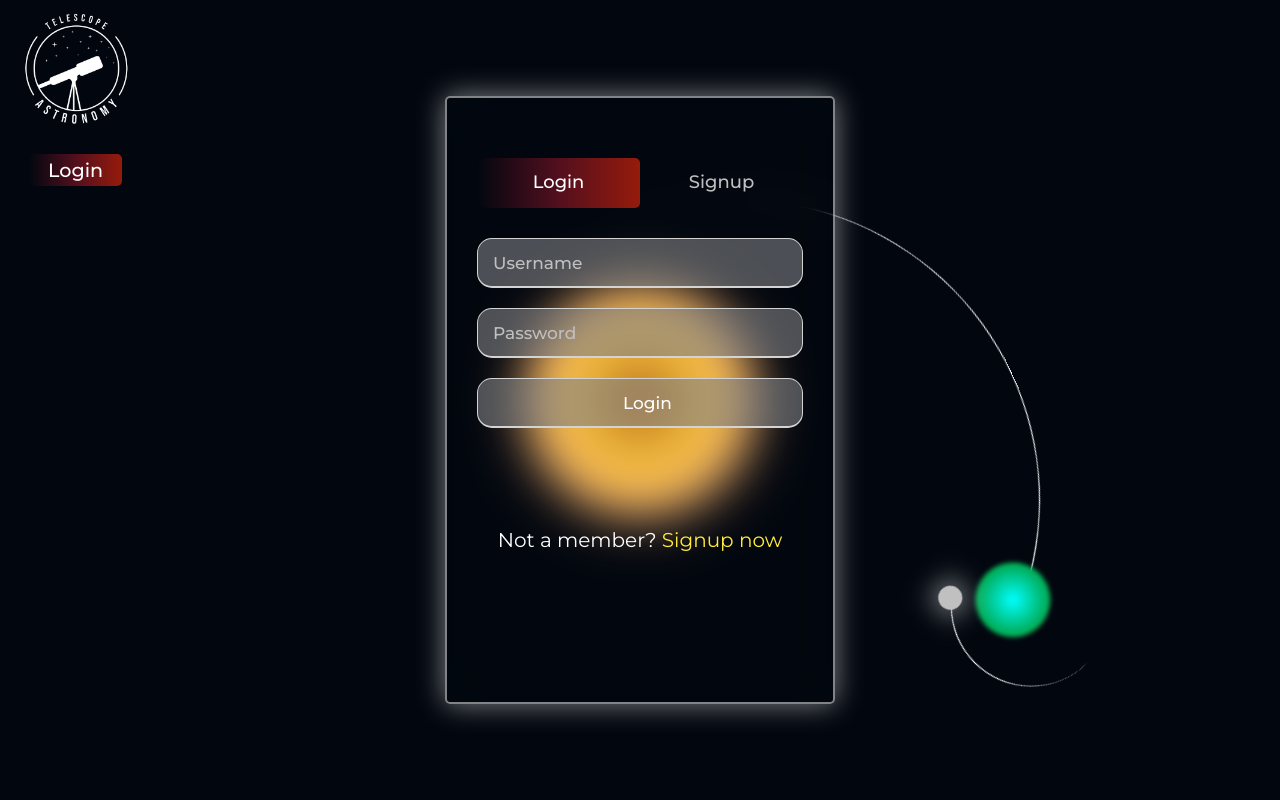
After one commit to alix-platier-favier/module-connexion-b2, a PHP site: page /loginSignup.php in a window 1280 px wide. The commit adds this page. Run offline with PHP 8.4, Linux system fonts and the light colour scheme; the visitor is signed in with stand-in values (Sample User, id 1).

Commit message:
Update Day2

```diff
--- /dev/null
+++ b/CSS/bg.css
@@ -0,0 +1,162 @@
+* {
+    box-sizing: border-box;
+    text-decoration: none;
+    font-family: 'Montserrat', sans-serif;
+}
+
+:root {
+    --color-primary: #81838796;
+    --color-light: #ffeb3b;
+    --color-light-variant: #f8bc04;
+    --color-dark: #530f1e;
+    --color-dark-variant: #961b0b;
+    --color-white: #fff;
+    --color-white-variant: silver;
+    --color-black: #000;
+    --color-bg: #02070f;
+    --color-bgS: #ff00e0;
+    --color-bgE: aqua;
+    --color-bgE1: green;
+
+    --transition: all 400ms ease;
+}
+
+body {
+    height: 100vh;
+    display: flex;
+    justify-content: center;
+    align-items: center;
+    background-color: var(--color-bg);
+    overflow: hidden;
+    margin: 0;
+}
+
+.topnav {
+    display: flex;
+    flex-direction: column;
+    position: absolute;
+    top: 0;
+    left: 0;
+}
+
+.topnav .btn {
+    display: flex;
+    justify-content: left;
+    margin-left: 1.5em;
+    font-weight: 500;
+    font-size: 1.2em;
+    color: var(--color-white);
+    background: -webkit-linear-gradient(left, var(--color-bg), var(--color-dark), var(--color-dark-variant));
+    border: none;
+    border-radius: 5px;
+    padding: 0.2em 1em;
+}
+
+.topnav .btn:hover {
+    cursor: pointer;
+    background: transparent;
+    box-shadow: 0 0 1.8rem rgba(255, 255, 255, 0.5);
+    transition: var(--transition);
+}
+
+.container {
+    font-size: 10px;
+    width: 60em;
+    height: 60em;
+    position: fixed;
+    top: 50%;
+    left: 50%;
+    display: flex;
+    justify-content: center;
+    align-items: center;
+    transform: translate(-50%, -50%);
+}
+
+.sun {
+    position: absolute;
+    width: 20em;
+    height: 20em;
+    background: radial-gradient(var(--color-dark-variant), var(--color-light), var(--color-bgS));
+    border-radius: 50%;
+    box-shadow: 0 0 3em var(--color-white);
+    top: 50%;
+    left: 50%;
+    animation: rotate 1.5 linear infinite;
+    transform: translate(-50%, -50%);
+}
+
+.sun span {
+    position: absolute;
+    width: 20em;
+    height: 20em;
+    background: radial-gradient(var(--color-dark-variant), var(--color-light), var(--color-bgS));
+    border-radius: 50%;
+}
+
+span:nth-child(1) {
+    filter: blur(5px);
+}
+
+span:nth-child(2) {
+    filter: blur(25px);
+}
+
+span:nth-child(3) {
+    filter: blur(25px);
+}
+
+.earth,
+.moon {
+    position: absolute;
+    border-style: solid;
+    border-color: white transparent transparent transparent;
+    border-width: 0.1em 0.1em 0 0;
+    border-radius: 50%;
+}
+
+.earth {
+    top: 10em;
+    left: 10em;
+    width: 60em;
+    height: 60em;
+    animation: orbit 36.5s linear infinite;
+}
+
+.moon {
+    top: 0;
+    right: 0;
+    width: 16em;
+    height: 16em;
+    animation: orbit 2.7s linear infinite;
+}
+
+.earth::before,
+.moon::before {
+    content: '';
+    position: absolute;
+    border-radius: 50%;
+}
+
+.earth::before {
+    top: 5.6em;
+    right: 5.6em;
+    width: 7.5em;
+    height: 7.5em;
+    background: radial-gradient(var(--color-bgE), var(--color-bgE1));
+    filter: blur(2px);
+}
+
+.moon::before {
+    top: 1.6em;
+    right: 0.4em;
+    width: 2.4em;
+    height: 2.4em;
+    box-shadow: 0 0 3em var(--color-white);
+    background-color: var(--color-white-variant);
+}
+
+@keyframes orbit {
+    100% {
+        transform: rotate(360deg);
+    }
+}
--- /dev/null
+++ b/CSS/form.css
@@ -0,0 +1,242 @@
+* {
+    margin: 0;
+    padding: 0;
+    box-sizing: border-box;
+    font-family: "Montserrat", sans-serif;
+}
+
+:root {
+    --color-primary: #81838796;
+    --color-light: #ffeb3b;
+    --color-light-variant: #f8bc04;
+    --color-dark: #530f1e;
+    --color-dark-variant: #961b0b;
+    --color-white: #fff;
+    --color-white-variant: silver;
+    --color-black: #000;
+    --color-bg: #02070f;
+    --color-bgS: #ff00e0;
+    --color-bgE: aqua;
+    --color-bgE1: green;
+
+    --transition: all 400ms ease;
+}
+
+::selection {
+    background: var(--color-primary);
+    color: var(--color-white);
+}
+
+.wrapper {
+    position: relative;
+    overflow: hidden;
+    max-width: 390px;
+    background: transparent;
+    backdrop-filter: blur(20px);
+    border: 2px solid rgba(255, 255, 255, 0.5);
+    padding: 30px;
+    border-radius: 5px;
+    box-shadow: 0 0 1.8rem rgba(255, 255, 255, 0.5);
+}
+
+.wrapper .slide-controls {
+    position: relative;
+    display: flex;
+    height: 50px;
+    width: 100%;
+    overflow: hidden;
+    margin: 30px 0 10px 0;
+    justify-content: space-between;
+    background-color: transparent;
+    border-radius: 10px;
+}
+
+.slide-controls .slide {
+    height: 100%;
+    width: 100%;
+    color: var(--color-white);
+    font-size: 18px;
+    font-weight: 500;
+    text-align: center;
+    align-items: center;
+    line-height: 48px;
+    cursor: pointer;
+    z-index: 1;
+    transition: all 0.6s ease;
+}
+
+.slide-controls label.signup {
+    color: var(--color-white-variant);
+}
+
+.slide-controls .slider-tab {
+    position: absolute;
+    height: 100%;
+    width: 50%;
+    left: 0;
+    z-index: 0;
+    border-radius: 5px;
+    background: -webkit-linear-gradient(left, var(--color-bg), var(--color-dark), var(--color-dark-variant));
+    transition: all 0.6s cubic-bezier(0.68, -0.55, 0.265, 1.55);
+}
+
+input[type="radio"] {
+    display: none;
+}
+
+#signup:checked~.slider-tab {
+    left: 50%;
+}
+
+#signup:checked~label.signup {
+    color: var(--color-white);
+    cursor: default;
+    user-select: none;
+}
+
+#signup:checked~label.login {
+    color: var(--color-white-variant);
+}
+
+#login:checked~label.signup {
+    color: var(--color-white-variant);
+}
+
+#login:checked~label.login {
+    cursor: default;
+    user-select: none;
+}
+
+.wrapper .form-container {
+    width: 100%;
+    overflow: hidden;
+}
+
+.form-container .form-inner {
+    display: flex;
+    width: 200%;
+}
+
+.form-container .form-inner form {
+    width: 50%;
+    transition: all 0.6s cubic-bezier(0.68, -0.55, 0.265, 1.55);
+}
+
+.form-inner form .field {
+    height: 50px;
+    width: 100%;
+    margin-top: 20px;
+}
+
+.form-inner form .field input {
+    height: 100%;
+    width: 100%;
+    outline: none;
+    padding-left: 15px;
+    border-radius: 15px;
+    border: 1px solid lightgrey;
+    border-bottom-width: 2px;
+    font-size: 17px;
+    font-weight: 500;
+    color: var(--color-white);
+    transition: all 0.3s ease;
+    background: var(--color-primary);
+}
+
+.form-inner form .field input:focus {
+    border-color: var(--color-dark-variant);
+}
+
+.form-inner form .field input::placeholder {
+    color: var(--color-white-variant);
+    transition: all 0.3s ease;
+}
+
+form .field input:focus::placeholder {
+    color: var(--color-white-variant);
+}
+
+.form-inner form .pass-link {
+    margin-top: 5px;
+}
+
+.form-inner form .signup-link {
+    text-align: center;
+    margin-top: 100px;
+    color: var(--color-white);
+    font-weight: 400;
+    font-size: 20px;
+}
+
+.form-inner form .pass-link a,
+.form-inner form .signup-link a {
+    color: var(--color-light);
+    text-decoration: none;
+}
+
+.form-inner form .pass-link a:hover,
+.form-inner form .signup-link a:hover {
+    text-decoration: underline;
+    transition: var(--transition);
+}
+
+.checkbox {
+    color: var(--color-white-variant);
+    display: flex;
+    justify-content: center;
+    margin-top: 15px;
+
+}
+
+.checkbox label input {
+    accent-color: var(--color-dark-variant);
+}
+
+.checkbox a {
+    color: var(--color-white-variant);
+    text-decoration: none;
+}
+
+.checkbox a:hover {
+    text-decoration: underline;
+    color: var(--color-light);
+    transition: var(--transition);
+}
+
+.form .btn {
+    height: 50px;
+    width: 100%;
+    border-radius: 5px;
+    position: relative;
+    overflow: hidden;
+}
+
+.form .btn .btn-layer {
+    height: 100%;
+    width: 300%;
+    position: absolute;
+    left: -100%;
+    border-radius: 5px;
+    transition: all 0.4s ease;
+}
+
+form .btn:hover .btn-layer {
+    left: 0;
+    background-color: var(--color-dark-variant);
+    cursor: pointer;
+}
+
+form.btn input[type="submit"] {
+    height: 100%;
+    width: 100%;
+    z-index: 1;
+    position: relative;
+    background: none;
+    border: none;
+    color: var(--color-white);
+    padding-left: 0;
+    border-radius: 5px;
+    font-size: 20px;
+    font-weight: 500;
+    cursor: pointer;
+}
--- a/MyPdo.php
+++ b/MyPdo.php
@@ -2,6 +2,11 @@
 
 require_once 'User.php';
 require_once 'conn.php';
+
+define("SERVERNAME", "localhost:3306");
+define("USERNAME", "root");
+define("PASSWORD", "Phpcdlamerd*159753!");
+define("DBNAME", "moduleconnexionb2");
 
 class MyPdo
 {
@@ -9,9 +14,8 @@ class MyPdo
 
     public function __construct()
     {
-        global $servername, $dbname, $username, $password;
 
-        $this->connection = new PDO("mysql:host=" . $servername . ";dbname=" . $dbname, $username, $password);
+        $this->connection = new PDO("mysql:host=" . SERVERNAME . ";dbname=" . DBNAME, USERNAME, PASSWORD);
         $this->connection->setAttribute(PDO::ATTR_ERRMODE, PDO::ERRMODE_EXCEPTION);
     }
 
--- /dev/null
+++ b/loginSignup.php
@@ -0,0 +1,155 @@
+<?php require_once 'conn.php';
+require_once 'MyPdo.php';
+
+try {
+
+    $conn = new PDO("mysql:host=$servername;dbname=$dbname", $username, $password);
+    $conn->setAttribute(PDO::ATTR_ERRMODE, PDO::ERRMODE_EXCEPTION);
+
+    if ($_SERVER['REQUEST_METHOD'] === 'POST') {
+        $login = $_POST['login'];
+        $password = $_POST['password'];
+
+
+        $stmt = $conn->prepare("SELECT * FROM user WHERE login = :login");
+        $stmt->bindParam(':login', $login);
+        $stmt->execute();
+
+        if ($stmt->rowCount() > 0) {
+            $row = $stmt->fetch(PDO::FETCH_ASSOC);
+            $hashed_password = $row['password'];
+
+
+            if (password_verify($password, $hashed_password)) {
+
+                $_SESSION['loggedin'] = true;
+                $_SESSION['login'] = $row['login'];
+                $_SESSION['firstname'] = $row['firstname'];
+                $_SESSION['lastname'] = $row['lastname'];
+
+                if ($_SESSION['login'] === 'admin') {
+                    header("Location: admin.php");
+                } else {
+                    header("Location: profil.php");
+                }
+                exit;
+            } else {
+                echo "<script>alert('Incorrect password');</script>";
+            }
+        } else {
+            echo "<script>alert('Incorrect login');</script>";
+
+        }
+    }
+} catch(PDOException $e) {
+    echo "<script>alert('Error: " . $e->getMessage() . "');</script>";
+}
+
+$conn = null;
+
+if ($_SERVER['REQUEST_METHOD'] === 'POST') {
+    $login = $_POST['login'];
+    $firstname = $_POST['firstname'];
+    $lastname = $_POST['lastname'];
+    $password = $_POST['password'];
+
+    $pdo = new MyPdo();
+    $pdo->addUser($login, $firstname, $lastname, $password);
+
+    header('Location: loginSignup.php');
+    exit;
+}
+?>
+
+
+
+<!-------------------------------------------------------------------------------------------------------------------------------->
+
+<?php require_once 'MyPdo.php';?>
+
+<!DOCTYPE html>
+<html lang="en">
+<head>
+    <meta charset="UTF-8">
+    <meta http-equiv="X-UA-Compatible" content="IE=edge">
+    <meta name="viewport" content="width=device-width, initial-scale=1.0">
+    <title>Astro-connection</title>
+    <link rel="stylesheet" href="CSS/bg.css">
+    <link rel="stylesheet" href="CSS/form.css">
+    <script defer src="script.js"></script>
+    <link rel="stylesheet" href="https://use.fontawesome.com/releases/v5.15.4/css/all.css" integrity="sha384-DyZ88mC6Up2uqS4h/KRgHuoeGwBcD4Ng9SiP4dIRy0EXTlnuz47vAwmeGwVChigm" crossorigin="anonymous"/>
+    <link rel="preconnect" href="https://fonts.googleapis.com">
+    <link rel="preconnect" href="https://fonts.gstatic.com" crossorigin>
+    <link href="https://fonts.googleapis.com/css2?family=Montserrat:wght@300;400;500;600;700&display=swap" rel="stylesheet">
+</head>
+<body>
+    <div class="topnav">
+        <div class="logo">
+            <a href="index.php">
+            <img src="img\LogoW.png" alt="Logo" height="150px"></a>
+            <button class="btn" onclick="location.href='loginSignup.php'">Login</button>
+        </div>
+        <div class="container">
+        <div class="sun">
+            <span></span>
+            <span></span>
+            <span></span>
+        </div>
+        <div class="earth">
+            <div class="moon"></div>
+        </div>
+    </div>
+    </div><div class="wrapper">
+        <div class="form-container">
+            <div class="slide-controls">
+            <input type="radio" name="slide" id="login" checked>
+            <input type="radio" name="slide" id="signup">
+            <label for="login" class="slide login">Login</label>
+            <label for="signup" class="slide signup">Signup</label>
+            <div class="slider-tab"></div>
+        </div>
+        <div class="form-inner">
+            <form action="loginSingup.php" method="post" class="login">
+                <div class="field">
+                    <input type="text" placeholder="Username" name="login" required>
+                </div>
+                <div class="field">
+                    <input type="password" placeholder="Password" name="password" required>
+                </div>
+                <div class="field btn">
+                    <div class="btn-layer"></div>
+                    <input type="submit" value="Login">
+                </div>
+                <div class="signup-link">
+                    Not a member? <a href="">Signup now</a>
+                </div>
+            </form>
+            <form action="" method="post" class="signup">
+                <div class="field">
+                    <input type="text" placeholder="Username" name="login" required>
+                </div>
+                <div class="field">
+                    <input type="text" placeholder="First Name" name="firstname" required>
+                </div>
+                <div class="field">
+                    <input type="text" placeholder="Last Name" name="lastname" required>
+                </div>
+                <div class="field">
+                    <input type="password" placeholder="Password" name="password" required>
+                </div>
+                <div class="field">
+                    <input type="password" placeholder="Confirm Password" name="password" required>
+                </div>
+                <div class="checkbox">
+                    <label><input type="checkbox" required>
+                    I agree to the terms & conditions</label>
+                </div>
+                <div class="field btn">
+                    <div class="btn-layer"></div>
+                    <input type="submit" value="Signup">
+                </div>
+            </form>
+        </div>
+    </div>
+</body>
+</html>
```
Also changed, not shown: index.php (+9 -59 lines), login.php (deleted, +0 -48 lines), signup.php (deleted, +0 -16 lines), style.css (deleted, +0 -36 lines), App.php (line endings or trailing spaces).
